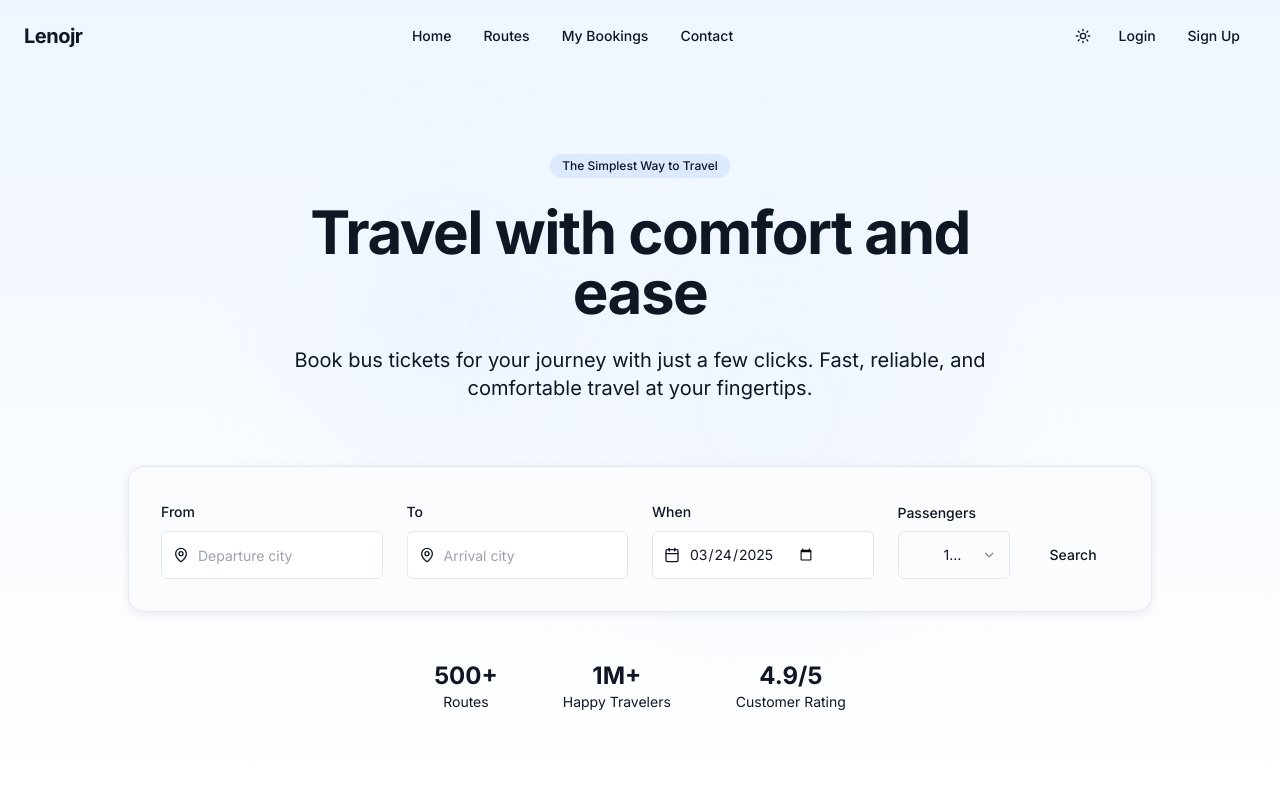
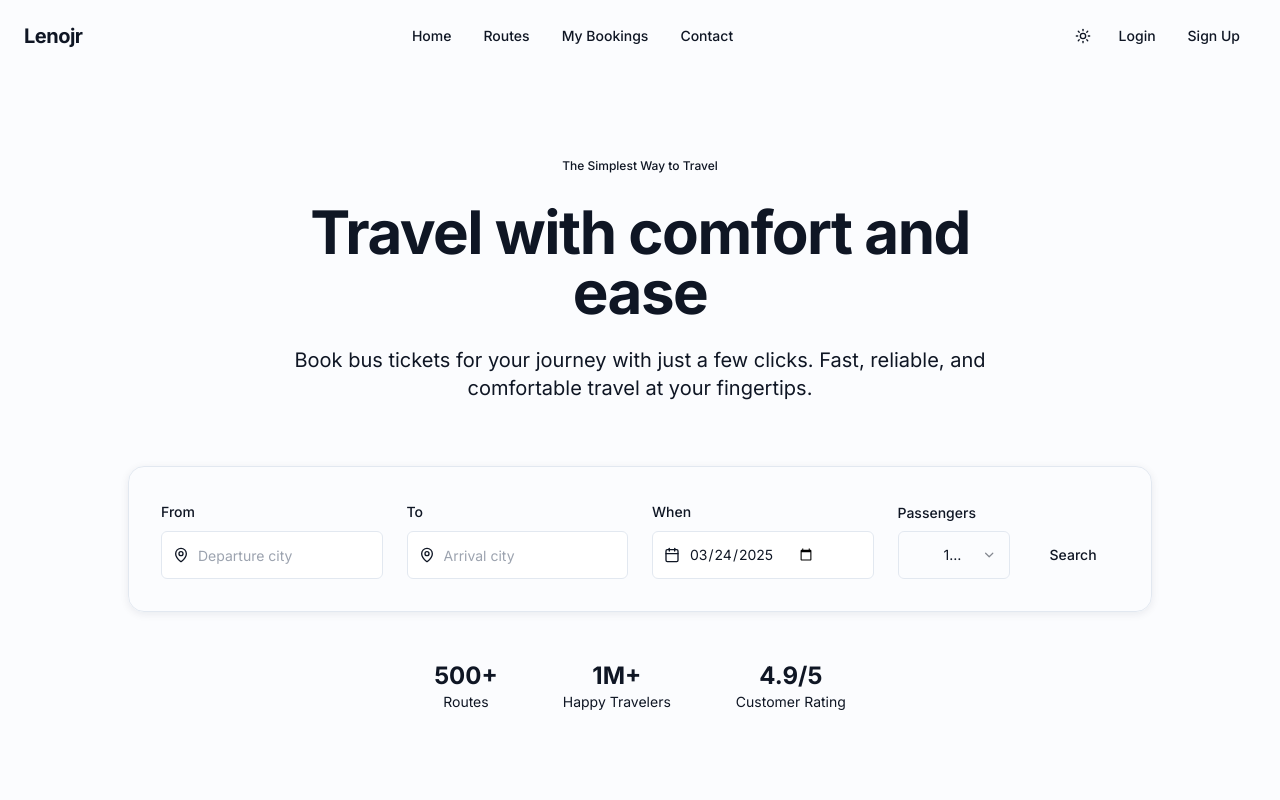
Before and after one commit to lenojr/tickettripper, a React (Vite) app: page / in a window 1280 px wide. Shown: the top 800 px of the page. Built offline with nearby package versions, Linux system fonts and the light colour scheme.

Commit message:
Fix: Improve dark mode text visibility

```diff
--- a/src/components/Hero.tsx
+++ b/src/components/Hero.tsx
@@ -5,15 +5,15 @@ export const Hero = () => {
   return (
     <section className="relative min-h-screen flex items-center pt-16">
       {/* Background gradient */}
-      <div className="absolute inset-0 bg-gradient-to-b from-blue-50 to-white -z-10"></div>
+      <div className="absolute inset-0 bg-gradient-to-b from-background to-secondary -z-10"></div>
 
       {/* Background circles */}
-      <div className="absolute top-1/4 left-1/4 w-64 h-64 bg-blue-100 rounded-full filter blur-3xl opacity-30 animate-pulse -z-10"></div>
-      <div className="absolute bottom-1/4 right-1/4 w-96 h-96 bg-blue-100 rounded-full filter blur-3xl opacity-20 animate-pulse -z-10"></div>
+      <div className="absolute top-1/4 left-1/4 w-64 h-64 bg-primary/10 rounded-full filter blur-3xl opacity-30 animate-pulse -z-10"></div>
+      <div className="absolute bottom-1/4 right-1/4 w-96 h-96 bg-primary/5 rounded-full filter blur-3xl opacity-20 animate-pulse -z-10"></div>
 
       <div className="page-container">
         <div className="max-w-3xl mx-auto text-center mb-12 md:mb-16">
-          <span className="inline-block px-3 py-1 bg-blue-100 text-primary text-xs font-medium rounded-full mb-6 animate-fade-in">
+          <span className="inline-block px-3 py-1 bg-primary/10 text-primary text-xs font-medium rounded-full mb-6 animate-fade-in">
             The Simplest Way to Travel
           </span>
           <h1 className="text-4xl md:text-5xl lg:text-6xl font-display font-bold tracking-tight text-foreground mb-6 animate-fade-in" style={{ animationDelay: "0.1s" }}>
```
